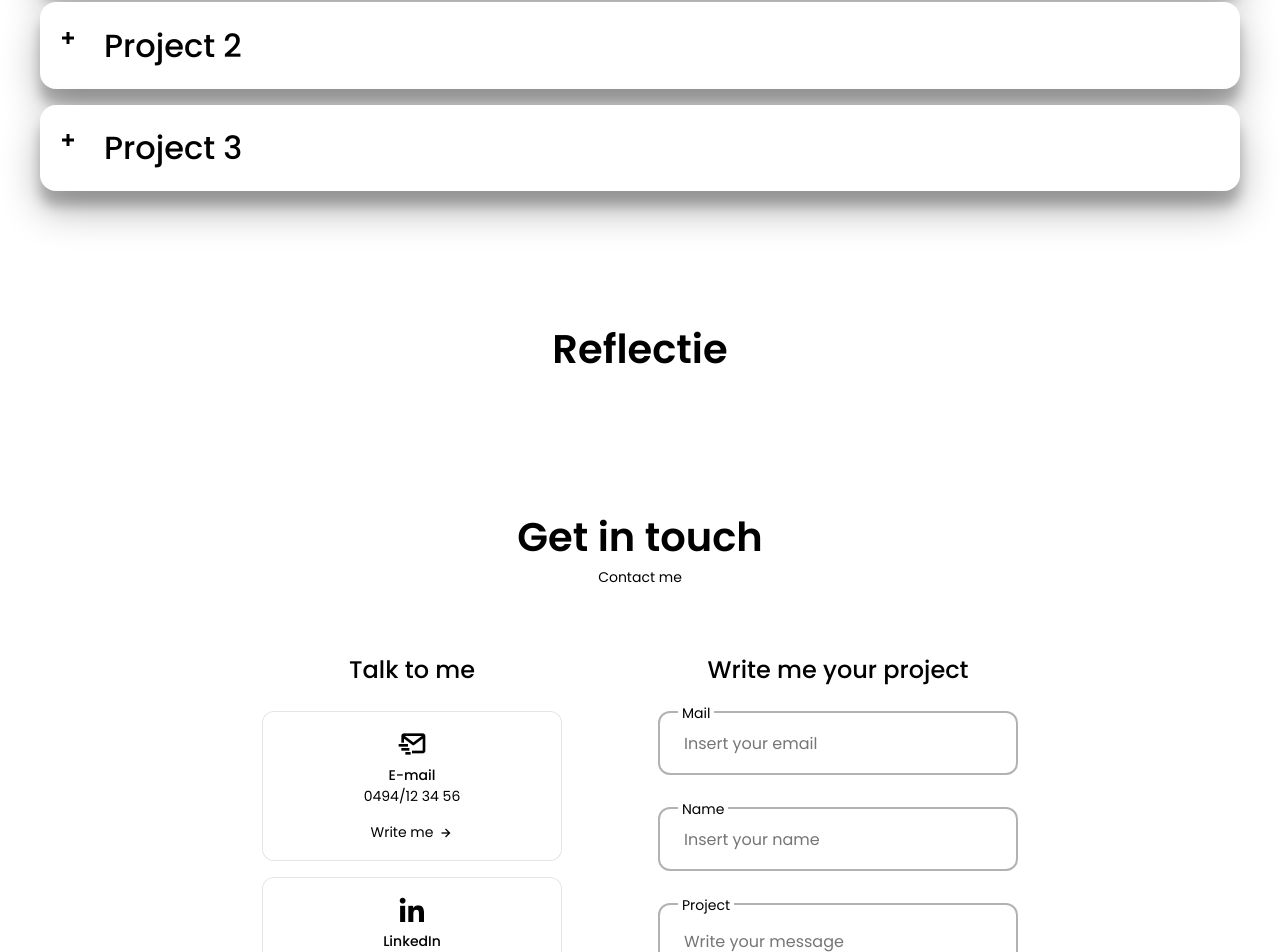
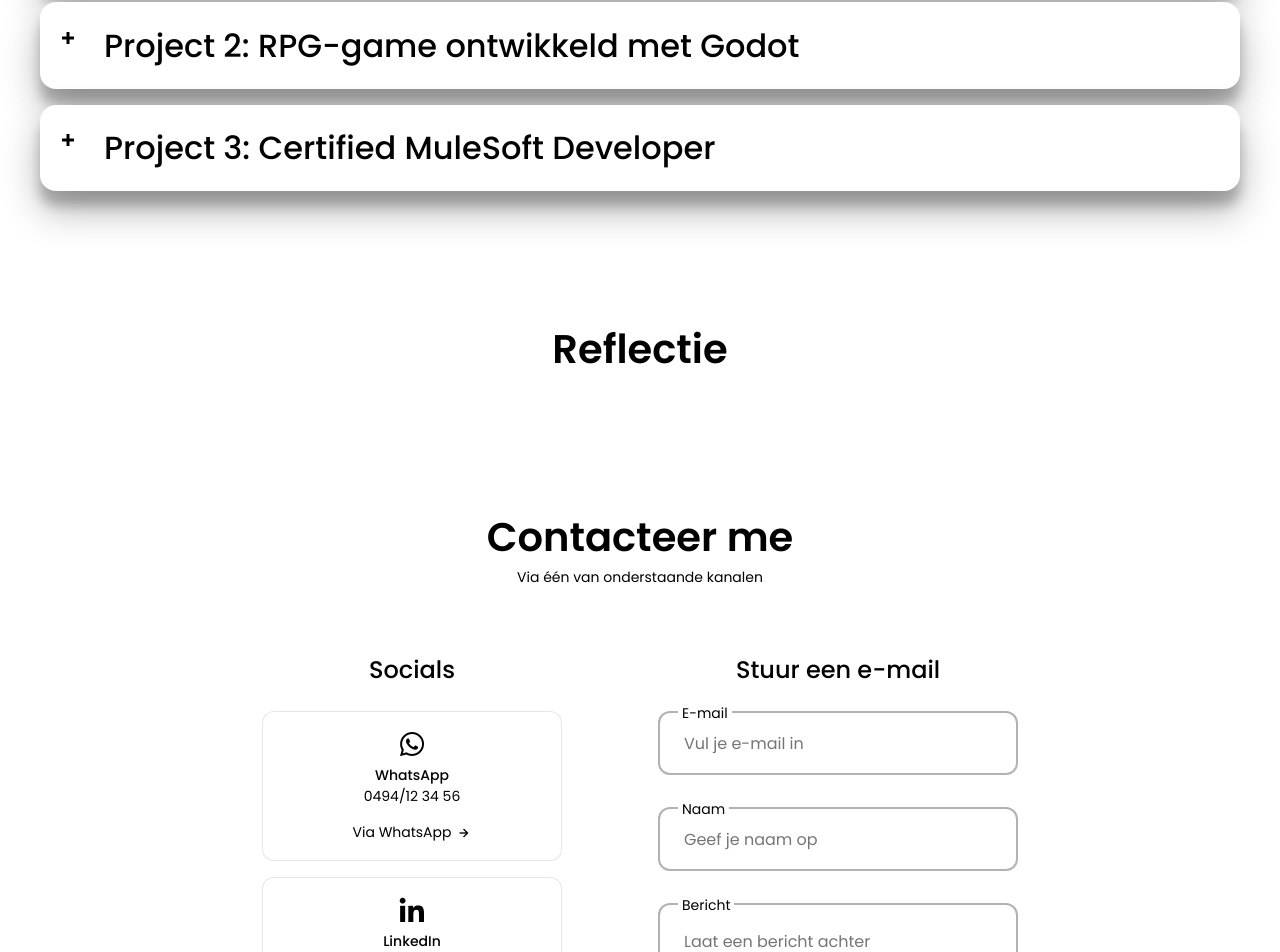
Before and after one commit to NandoCraninckx/portfolio-i-talent, a React (Create React App) app in the folder my-portfolio/: page / in a window 1280 px wide. Shown: the part 2218-3170 px from the top of the page. Built offline with nearby package versions, Linux system fonts and the light colour scheme.

Commit message:
Change texts in contact & add all project names

```diff
--- a/my-portfolio/src/components/contactInfo/ContactInfo.jsx
+++ b/my-portfolio/src/components/contactInfo/ContactInfo.jsx
@@ -20,23 +20,23 @@ const ContactInfo = () => {
 
   return (
     <section className="ContactInfo section" id="contact">
-        <h2 className="section-title">Get in touch</h2>
-        <span className="section-subtitle">Contact me</span>
+        <h2 className="section-title">Contacteer me</h2>
+        <span className="section-subtitle">Via één van onderstaande kanalen</span>
 
         <div className="contact-container container grid">
             <div className="contact-content">
-                <h3 className="contact-title">Talk to me</h3>
+                <h3 className="contact-title">Socials</h3>
 
 
             <div className="contact-info">
                 <div className="contact-card">
-                    <i className="bx bx-mail-send contact-card-icon"></i>
+                    <i className="bx bxl-whatsapp contact-card-icon"></i>
 
-                    <h3 className="contact-card-title">E-mail</h3>
+                    <h3 className="contact-card-title">WhatsApp</h3>
                     <span className="contact-card-data">0494/12 34 56</span>
 
                     <a href="" className="contact-button">
-                        Write me <i className="bx bx-right-arrow-alt
+                        Via WhatsApp <i className="bx bx-right-arrow-alt
                         contact-button-icon"></i>
                     </a>
                 </div>
@@ -48,7 +48,7 @@ const ContactInfo = () => {
                     <span className="contact-card-data">Nando Craninckx</span>
 
                     <a href="https://www.linkedin.com/in/nando-craninckx/" className="contact-button">
-                        Bekijk mijn LinkedIn-pagina <i className="bx bx-right-arrow-alt
+                        Via mijn LinkedIn-pagina <i className="bx bx-right-arrow-alt
                         contact-button-icon"></i>
                     </a>
                 </div>
@@ -60,7 +60,7 @@ const ContactInfo = () => {
                     <span className="contact-card-data">NandoCraninckx</span>
 
                     <a href="https://github.com/NandoCraninckx" className="contact-button">
-                        Bekijk mijn Github-account <i className="bx bx-right-arrow-alt
+                        Via mijn GitHub-account <i className="bx bx-right-arrow-alt
                         contact-button-icon"></i>
                     </a>
                 </div>
@@ -69,36 +69,36 @@ const ContactInfo = () => {
         </div>
 
             <div className="contact-content">
-                <h3 className="contact-title">Write me your project</h3>
+                <h3 className="contact-title">Stuur een e-mail</h3>
 
                 <form ref={form} onSubmit={sendEmail} className="contact-form">
                     <div className="contact-form-div">
-                        <label className="contact-form-tag">Mail</label>
+                        <label className="contact-form-tag">E-mail</label>
                         <input
                             type="email"
                             name="email"
                             className="contact-form-input"
-                            placeholder="Insert your email"
+                            placeholder="Vul je e-mail in"
                         />
                     </div>
 
                     <div className="contact-form-div">
-                        <label className="contact-form-tag">Name</label>
+                        <label className="contact-form-tag">Naam</label>
                         <input
                             type="text"
                             name="name"
                             className="contact-form-input"
-                            placeholder="Insert your name"
+                            placeholder="Geef je naam op"
                         />
                     </div>
 
                     <div className="contact-form-div contact-form-area">
-                        <label className="contact-form-tag">Project</label>
+                        <label className="contact-form-tag">Bericht</label>
                         <textarea
                             name="message"
                             cols="30" rows="10"
                             className="contact-form-input"
-                            placeholder="Write your message">
+                            placeholder="Laat een bericht achter">
                         </textarea>
                     </div>
 
--- a/my-portfolio/src/components/projecten/AccordionMenu.jsx
+++ b/my-portfolio/src/components/projecten/AccordionMenu.jsx
@@ -16,17 +16,17 @@ const AccordionMenu = () => {
                     <h1 className="accordion-title">Projecten </h1>
                     <div className="accordion-items-container">
                         <div className="accordion-items">
-                            <AccordionItem title="Website Portfolio"
+                            <AccordionItem title="Project 1: Portfolio Website"
                                 content="Dit is mijn portfolio website. Hier kan je al mijn projecten bekijken en meer te weten komen over mij."
                                 isActive={isActive === 1}
                                 onClick={() => handleClick(1)}/>
 
-                                <AccordionItem title="Project 2"
+                                <AccordionItem title="Project 2: RPG-game ontwikkeld met Godot"
                                 content="Hier wordt nog hard aan gewerkt."
                                 isActive={isActive === 2}
                                 onClick={() => handleClick(2)}/>
 
-                                <AccordionItem title="Project 3"
+                                <AccordionItem title="Project 3: Certified MuleSoft Developer"
                                 content="Hier wordt nog hard aan gewerkt."
                                 isActive={isActive === 3}
                                 onClick={() => handleClick(3)}/>
```
